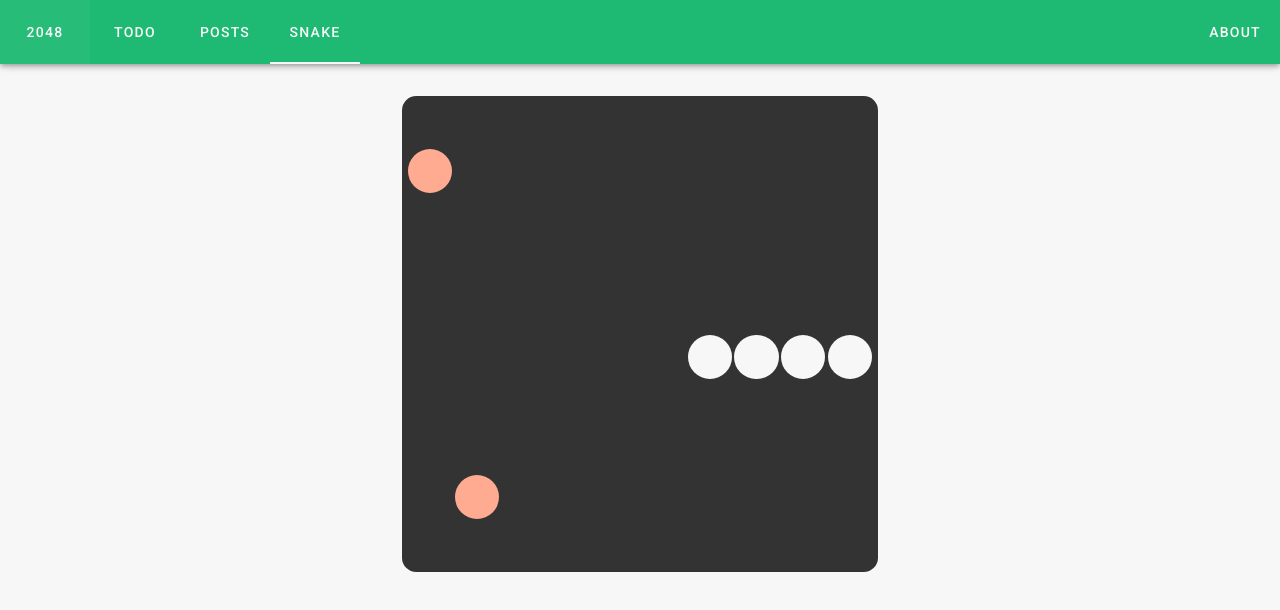
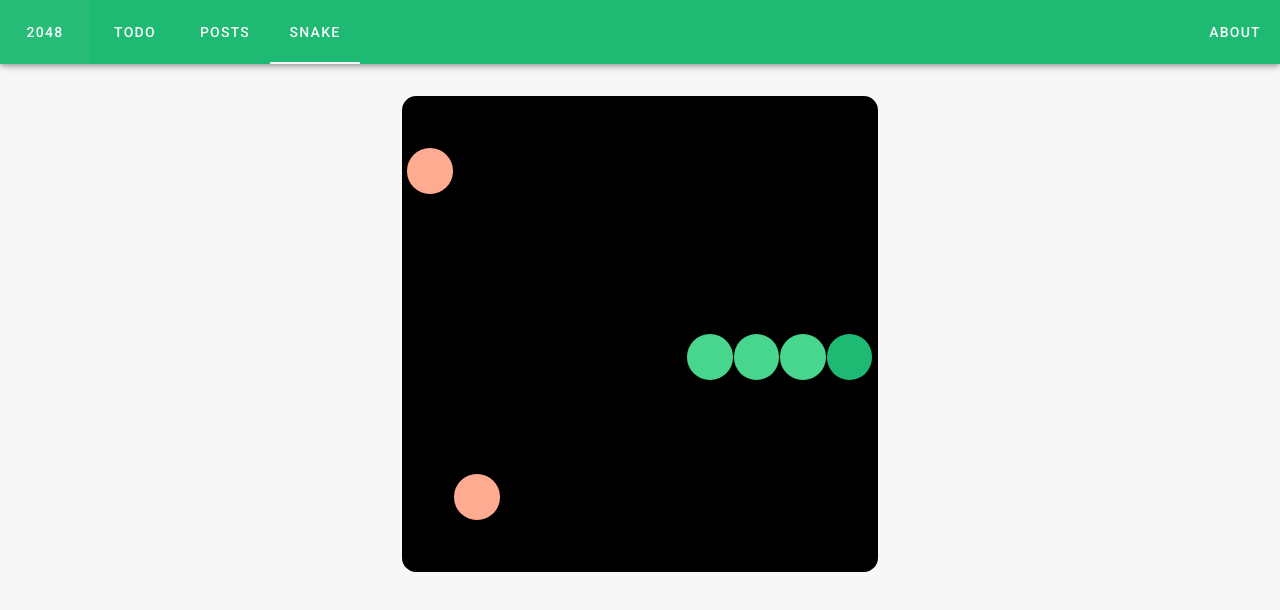
Before and after one commit to palkx/miknikif.github.io, a Vue app: page /snake in a window 1280 px wide. Shown: the top 610 px of the page. Built offline with nearby package versions, Linux system fonts and the light colour scheme.

Commit message:
show different color for different part

```diff
--- a/src/views/Snake.vue
+++ b/src/views/Snake.vue
@@ -17,6 +17,8 @@ import { Component, Vue, Prop } from "vue-property-decorator";
 
 enum Type {
   Empty,
+  Head,
+  Crushed,
   Body,
   Fruit
 }
@@ -34,11 +36,17 @@ class Tile {
         this.color = "var(--v-accent-base)";
         break;
       case Type.Body:
-        this.color = "var(--v-white-base)";
+        this.color = "var(--v-primary-lighten1)";
+        break;
+      case Type.Head:
+        this.color = "var(--v-primary-base)";
+        break;
+      case Type.Crushed:
+        this.color = "var(--v-error-base)";
         break;
       case Type.Empty:
       default:
-        this.color = "var(--v-black-base)";
+        this.color = "var(--v-black-darken4)";
     }
   }
 }
@@ -100,6 +108,7 @@ export default class Snake extends Vue {
       }
     }
     this.snake.forEach(index => this.board[index].setType(Type.Body));
+    this.board[this.snake[0]].setType(Type.Head);
   }
 
   decideNext() {
@@ -110,7 +119,6 @@ export default class Snake extends Vue {
 
   moveNext() {
     const nextTile = this.nextTile();
-    console.log(nextTile + " gaming" + this.gaming);
     if (nextTile) {
       const end = this.snake.pop();
       if (end) {
@@ -131,7 +139,6 @@ export default class Snake extends Vue {
             break;
         }
         this.insertFruitAndRefresh();
-        console.log(this.snake);
       }
     } else {
       this.gameOver();
@@ -152,7 +159,8 @@ export default class Snake extends Vue {
   }
 
   gameOver() {
-    console.log("game over");
+    // TODO
+    this.board[this.snake[0]].setType(Type.Crushed);
     this.gaming = false;
   }
 
@@ -210,7 +218,7 @@ export default class Snake extends Vue {
   }
 
   showTile(tile: Tile): Record<string, string> {
-    const percent = 95 / this.size;
+    const percent = 98 / this.size;
     return {
       width: percent + "%",
       height: percent + "%",
@@ -235,9 +243,9 @@ export default class Snake extends Vue {
   justify-content: space-around;
   align-content: space-around;
   flex-wrap: wrap;
-  border: 5px solid var(--v-black-base);
+  border: 5px solid var(--v-black-darken4);
   border-radius: 3%;
-  background: var(--v-black-base);
+  background: var(--v-black-darken4);
 }
 
 .tile {
```
Also changed, not shown: content/todo==========2020-03-19.md (+4 -1 lines).
